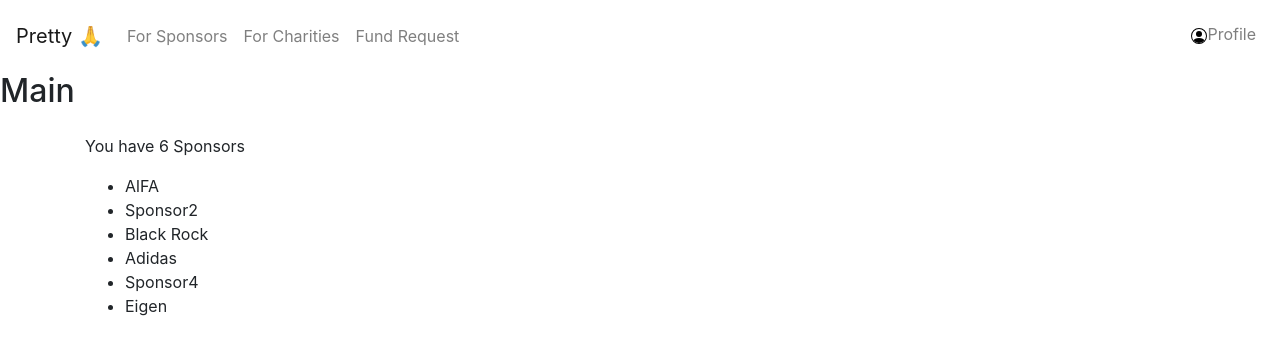
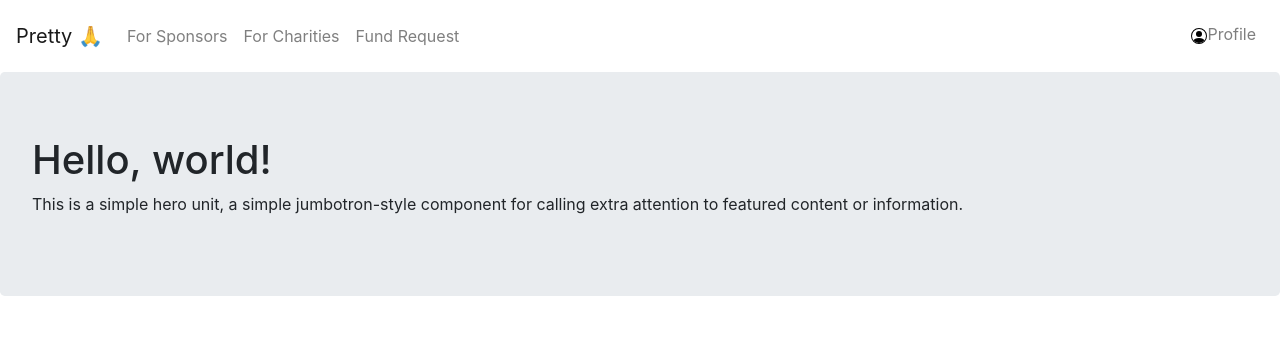
Before and after one commit to tr-hack-to-the-future/prettyplease-frontend, a React (Create React App) app: page / in a window 1280 px wide. Shown: the top 354 px of the page. Built offline with nearby package versions, Linux system fonts and the light colour scheme.

Commit message:
add a jumbotron

```diff
--- a/src/Main.js
+++ b/src/Main.js
@@ -3,22 +3,20 @@
 import Sponsorlist from './components/Sponsorlist';
 import CharityPage from './components/CharityPage';
 import SponsorPage from './components/SponsorPage';
+import Jumbotron from 'react-bootstrap/Jumbotron'
 
 function Main({SponsorData}) {
 
   return (
-    <div className="Main">
 
+      <Jumbotron>
+        <h1>Hello, world!</h1>
+        <p>
+          This is a simple hero unit, a simple jumbotron-style component for calling
+          extra attention to featured content or information.
+        </p>
+      </Jumbotron>
 
-      <h2>Main</h2>
-      <Sponsorlist SponsorData={SponsorData}/>
-      {/* <p>You have {SponsorData.length} Sponsors</p> */}
-
-       {/* <p>{SponsorData}
-
-      {SponsorData.forEach((sponsor)=> sponsor.sponsorName)}; */}
-      {/* </p> */}
-    </div>
   );
 }
 
```
